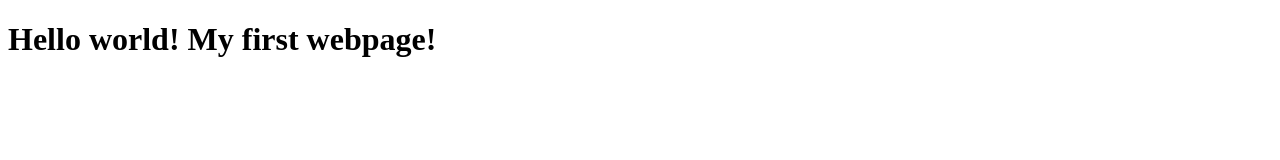
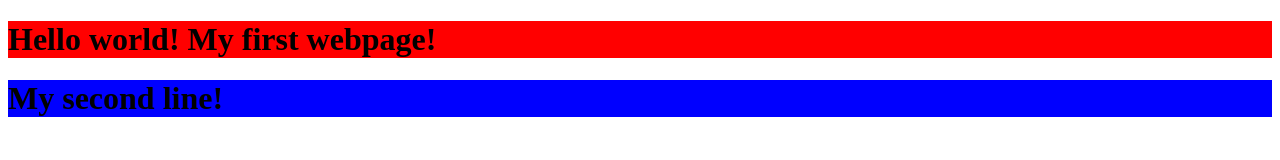
Before and after one commit to sabeethakp/sabeethakp.github.io, a plain HTML site: page index.html in a window 1280 px wide. Drawn offline with Linux system fonts and the light colour scheme.

Commit message:
Add files via upload

```diff
--- a/index.html
+++ b/index.html
@@ -1,9 +1,15 @@
 <!DOCTYPE html>
-<html>
+<html lang="en">
   <head>
     <title>Hello World!</title>
+    <style>
+      h1 {
+        background-color:blue;
+      }
+    </style>
   </head>
   <body>
-    <h1>Hello world! My first webpage!</h1>
+    <h1 style="background-color:red;">Hello world! My first webpage!</h1>
+    <h1> My second line!</h1>
   </body>
 </html>
```
